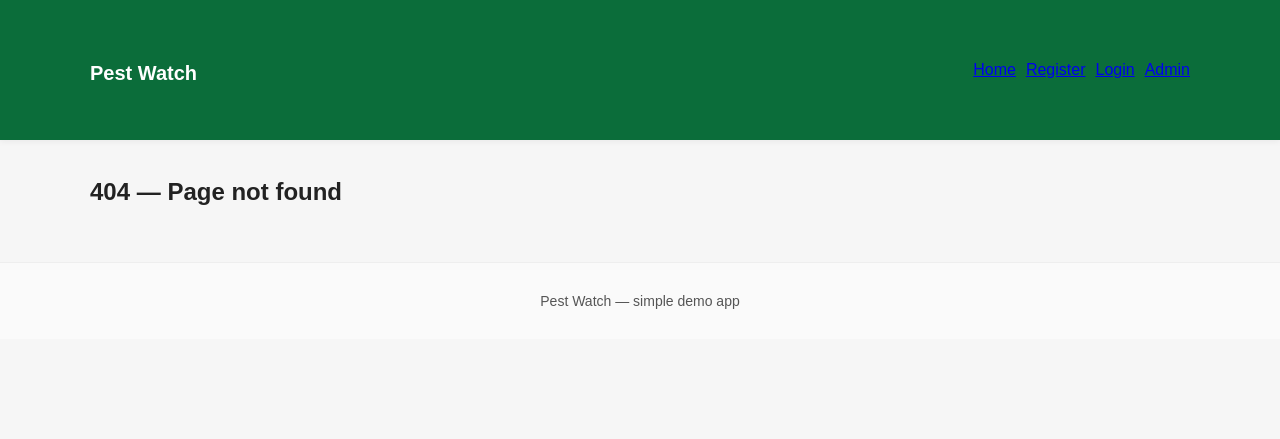
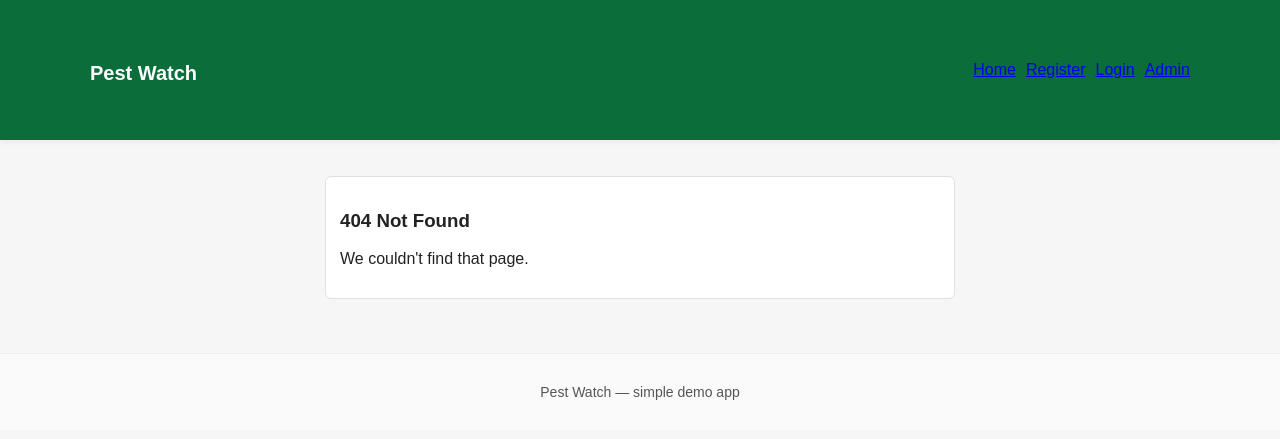
Before and after one commit to Roy-Kathurima/pestwatch, a Flask app: template templates/404.html in a window 1280 px wide. Shown: the top 439 px of the page. Run offline with Flask 3, Linux system fonts and the light colour scheme; the template is opened without the code that fills it, so the values that code supplies are empty.

Commit message:
Update 404.html

```diff
--- a/templates/404.html
+++ b/templates/404.html
@@ -1,4 +1,7 @@
 {% extends "base.html" %}
 {% block content %}
-  <h2>404 — Page not found</h2>
+<div class="form-box">
+  <h3>404 Not Found</h3>
+  <p>We couldn't find that page.</p>
+</div>
 {% endblock %}
```
